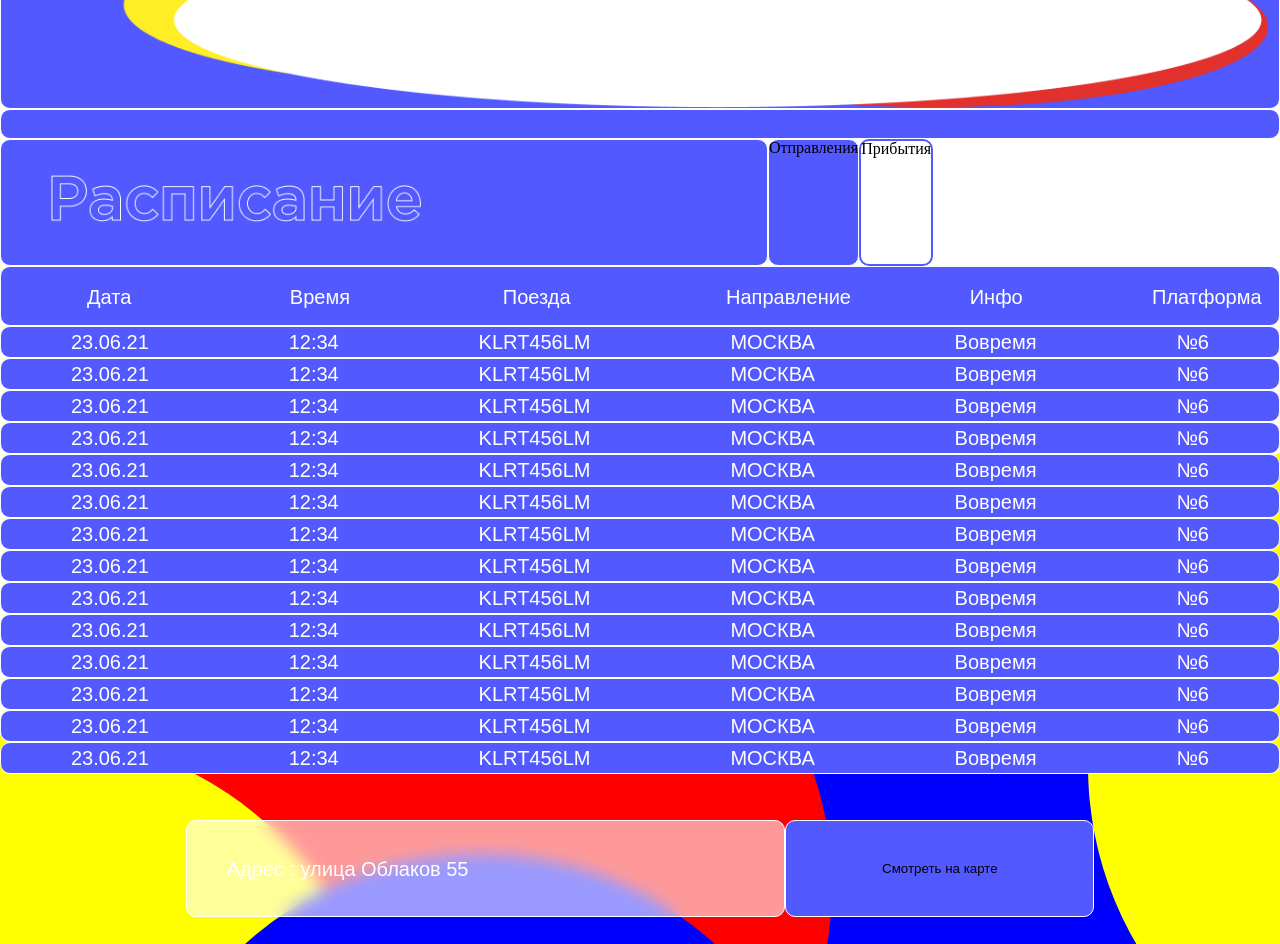
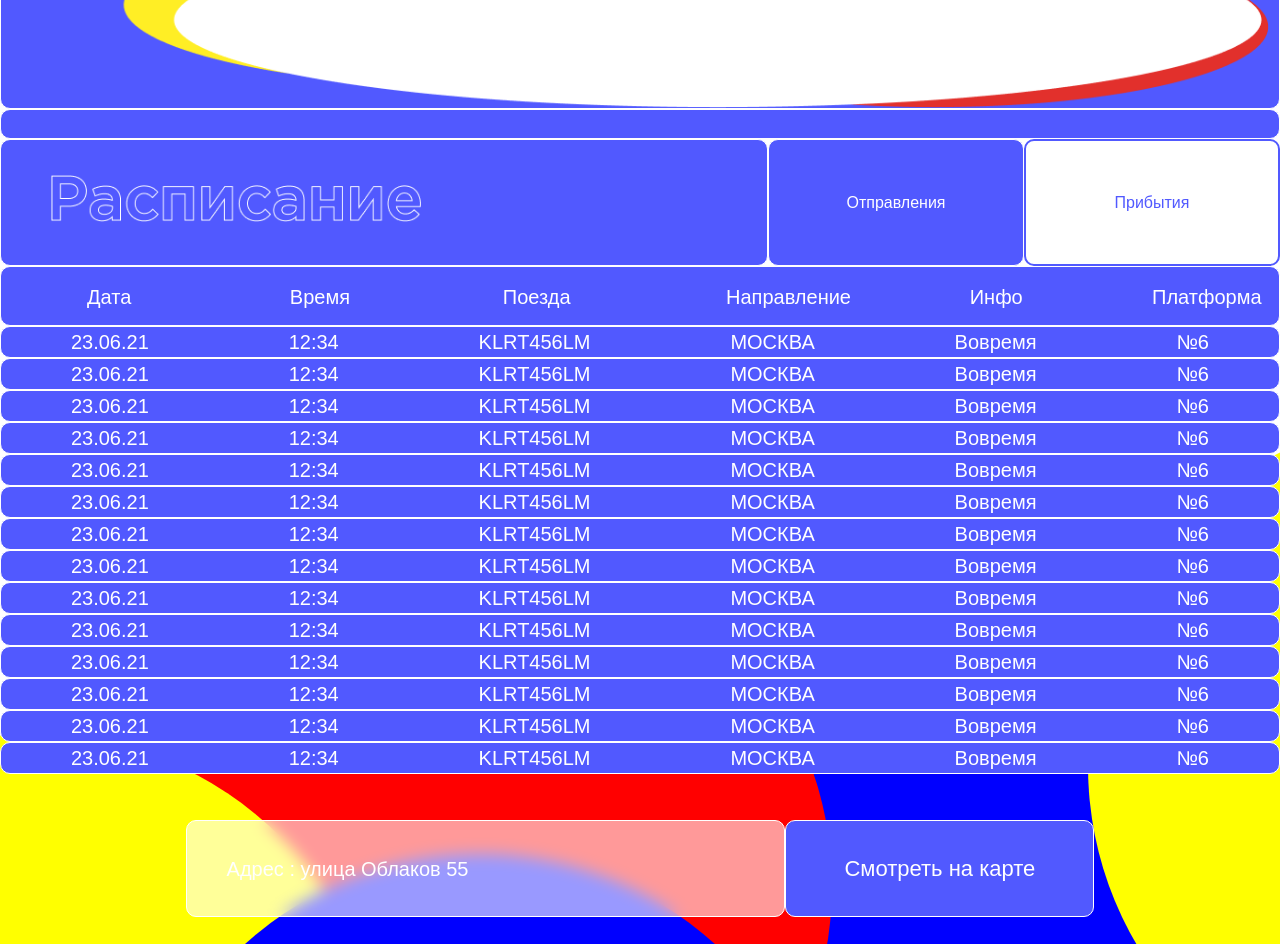
Before and after one commit to MargueriteLts/ArtPraktika-modul4-2021, a plain HTML site: page index.html in a window 1280 px wide. Shown: the part 480-1424 px from the top of the page. Drawn offline with nearby package versions, Linux system fonts and the light colour scheme.

Commit message:
Update layout.css

```diff
--- a/stylesheets/layout.css
+++ b/stylesheets/layout.css
@@ -2,9 +2,27 @@
   box-sizing: border-box;
 }
 /* html {
+  scrollbar-width: none
 } */
+/* NOT SUPPORTED IN FIREFOX START */
+/* ::-webkit-scrollbar {
+  width: 10px;
+}
+::-webkit-scrollbar-track-piece {
+  background: rgba(81, 89, 255, 0.1);
+}
+::-webkit-scrollbar-thumb {
+  background: #4C53E7;
+}
+::-webkit-scrollbar-thumb:hover {
+  background: #555;
+} */
+/* NOT SUPPORTED IN FIREFOX END*/
+
+
 body {
   background: white;
+  /* overflow: hidden; */
 }
 nav {
   display: block;
@@ -14,6 +32,7 @@ nav {
   top: 0;
   /* height: 97px; */
   height: 100%;
+  width: 100%;
 }
 a {
   font-size: 18px;
@@ -36,6 +55,7 @@ a {
 }
 a:nth-of-type(1) {
   flex: 2 366px;
+  /* width: 366px; */
 }
 a:hover {
   color: rgba(81, 89, 255, 1);
@@ -48,6 +68,20 @@ p {
   font-weight: normal;
   font-size: 20px;
 }
+button {
+  font-family: 'Gotham Pro', sans-serif;
+  color: white;
+  font-weight: normal;
+  font-size: 22px;
+  cursor: pointer;
+  background-color: #5159FF;
+  border: 1px solid white;
+  border-radius: 10px;
+}
+button:active {
+  background-color: #4C53E7;
+  transform: translateY(2px);
+}
 
 /* TOOLS */
 .model {
@@ -57,6 +91,7 @@ p {
   opacity: .8;
   top: 0;
   left: 0;
+  pointer-events: none;
 }
 .myviewport-glav {
   height: 2604px;
@@ -75,7 +110,6 @@ p {
   position: relative;
 }
 /* TOOLS */
-
 .pageglav {
   position: relative;
   display: flex;
@@ -102,6 +136,7 @@ p {
 }
 .navigation {
   height: 95px;
+  z-index: 100;
 }
 .menu {
   position: relative;
@@ -124,14 +159,21 @@ p {
 #logo {
   background-image: url('../images/logoblanc.png');
 }
-
+.no-click {
+  pointer-events: none;
+}
+.cursor {
+  cursor: pointer;
+}
 .box {
   position: relative;
-  display: block;
+  /* display: block; */
   /* display: inline-block; */
   background: rgba(81, 89, 255, 1);
   border: 1px solid white;
   border-radius: 10px;
+  color: white;
+  font-family: 'Gotham Pro', sans-serif;
 }
 .box-b {
   position: relative;
@@ -139,6 +181,8 @@ p {
   background: white;
   border: 2px solid rgba(81, 89, 255, 1);
   border-radius: 10px;
+  color: rgba(81, 89, 255, 1);
+  font-family: 'Gotham Pro', sans-serif;
 }
 .box1 {
   height: 80%;
@@ -170,9 +214,23 @@ p {
   height: 127px;
   /* padding: 10px; */
 }
-.box4 {
+.box4-a {
   width: 20%;
   height: 127px;
+  display: flex;
+  justify-content: space-around;
+  align-items: center;
+}
+.box4-b {
+  width: 20%;
+  height: 127px;
+  display: flex;
+  justify-content: space-around;
+  align-items: center;
+}
+.depart {
+  height: 508px;
+  width: 100%;
 }
 .box5 {
   width: 100%;
@@ -210,13 +268,13 @@ p {
   height: 635px;
   width: 100%;
   /* overflow: hidden; */
-  z-index: -1;
   display: flex;
   flex-direction: column;
   align-items: center;
   justify-content: center;
 }
 .rond {
+  z-index: -1;
   display: block;
   position: absolute;
   height: 88vh;
@@ -290,3 +348,15 @@ p {
   width: 100%;
   height: 64px;
 }
+.bg-grad {
+  width: 100%;
+  display: flex;
+  justify-content: center;
+  align-items: center;
+}
+.h635 {
+  height: 635px;
+}
+.gradient {
+  width: 150vw;
+}
```
